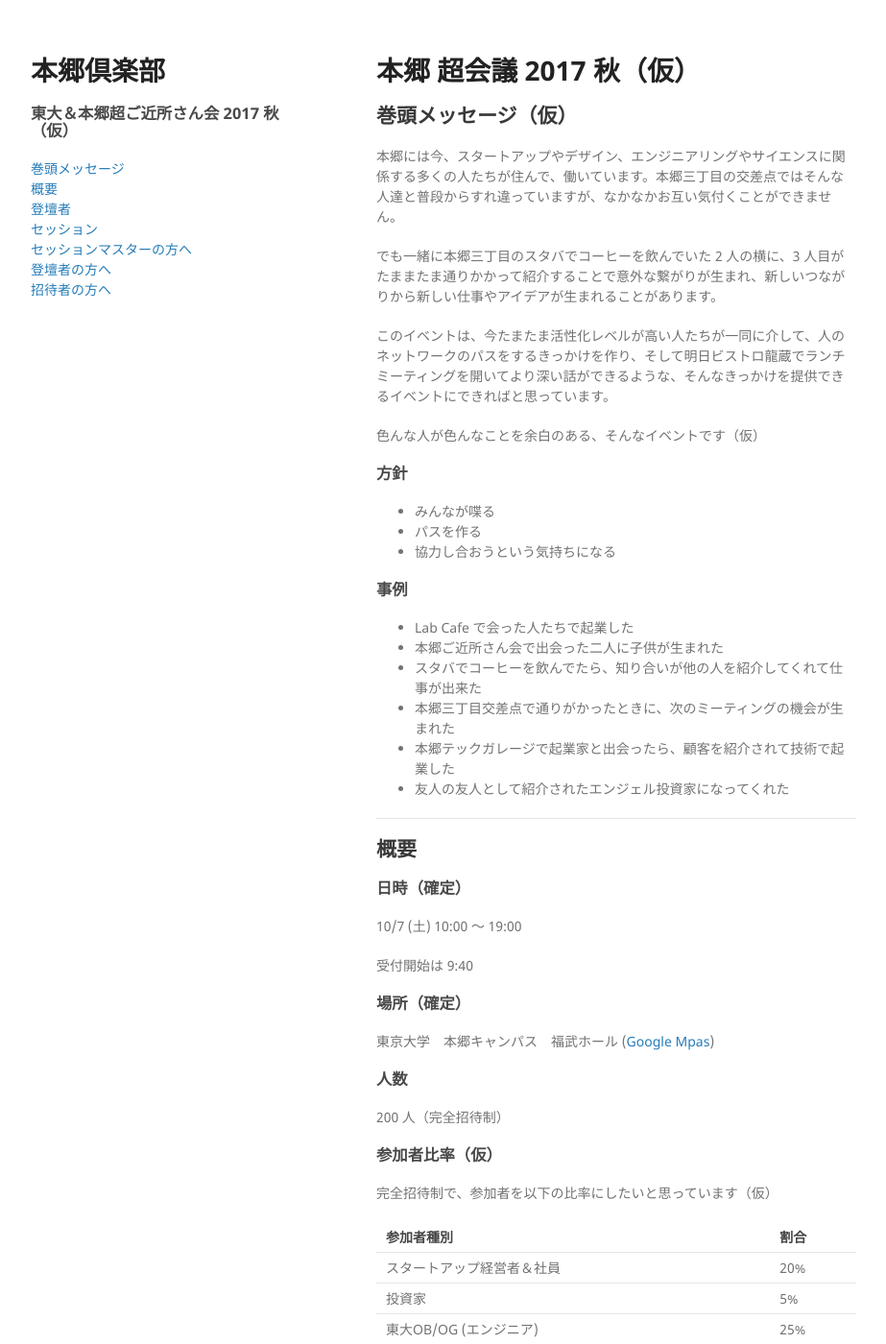
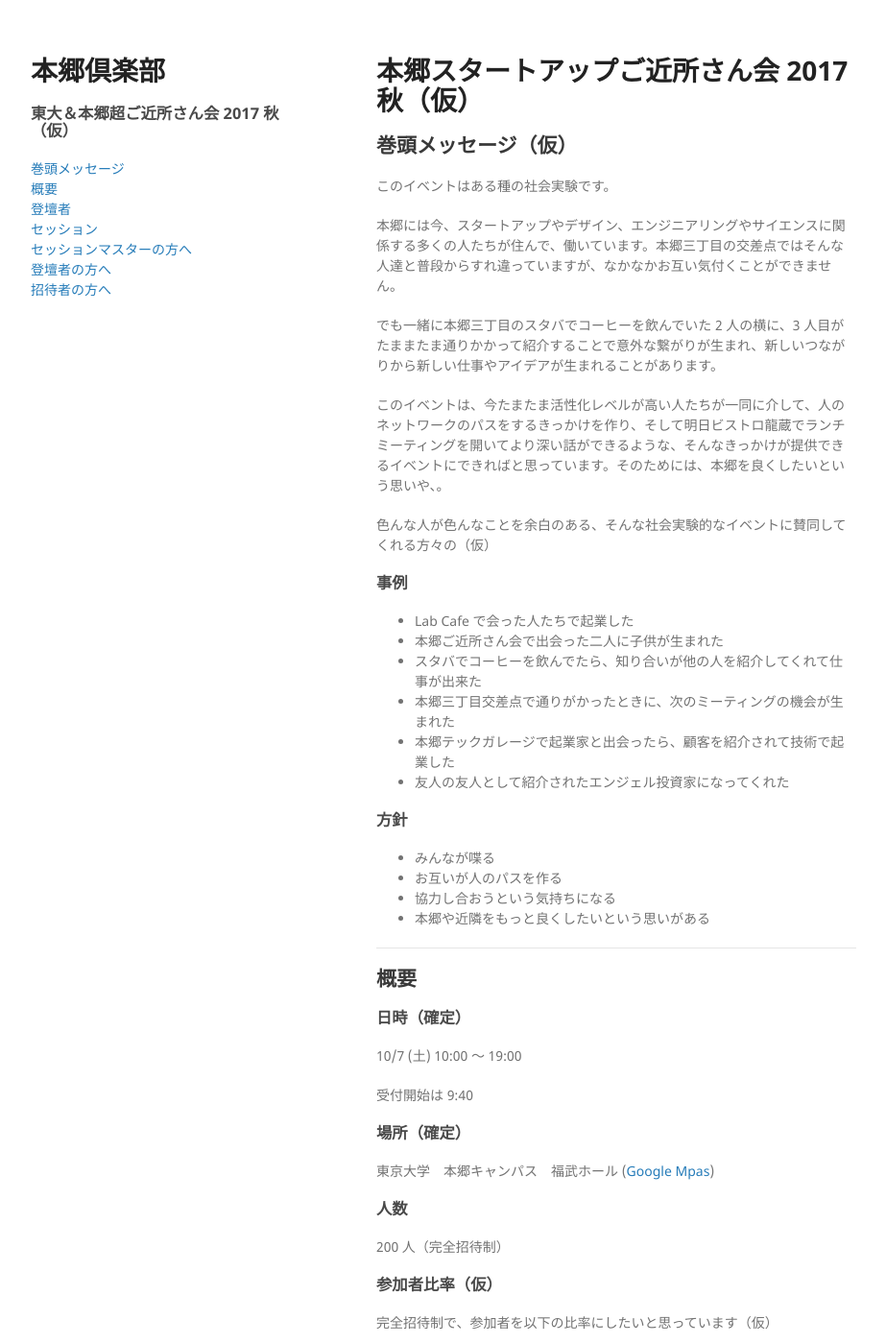
Before and after one commit to hongotechstartup/hongotechstartup.github.io, a Jekyll site: the page built from index.md, in a window 1280 px wide and 1400 px high. Shown: the whole window at 96% size, without its empty margins (178-1101 px from the left). Built offline with Jekyll 4.4.1, drawn with Linux system fonts in a browser that asks for light colours; our own code applies the rules of GitHub Pages for plain Markdown files; some of the changed text lies outside the part shown.

Commit message:
addressing

```diff
--- a/index.md
+++ b/index.md
@@ -1,20 +1,16 @@
-# 本郷 超会議 2017 秋（仮）
+# 本郷スタートアップご近所さん会 2017 秋（仮）
 
 ## 巻頭メッセージ（仮）
+
+このイベントはある種の社会実験です。
 
 本郷には今、スタートアップやデザイン、エンジニアリングやサイエンスに関係する多くの人たちが住んで、働いています。本郷三丁目の交差点ではそんな人達と普段からすれ違っていますが、なかなかお互い気付くことができません。
 
 でも一緒に本郷三丁目のスタバでコーヒーを飲んでいた 2 人の横に、3 人目がたままたま通りかかって紹介することで意外な繋がりが生まれ、新しいつながりから新しい仕事やアイデアが生まれることがあります。
 
-このイベントは、今たまたま活性化レベルが高い人たちが一同に介して、人のネットワークのパスをするきっかけを作り、そして明日ビストロ龍蔵でランチミーティングを開いてより深い話ができるような、そんなきっかけを提供できるイベントにできればと思っています。
+このイベントは、今たまたま活性化レベルが高い人たちが一同に介して、人のネットワークのパスをするきっかけを作り、そして明日ビストロ龍蔵でランチミーティングを開いてより深い話ができるような、そんなきっかけが提供できるイベントにできればと思っています。そのためには、本郷を良くしたいという思いや、。
 
-色んな人が色んなことを余白のある、そんなイベントです（仮）
-
-### 方針
-
-- みんなが喋る
-- パスを作る
-- 協力し合おうという気持ちになる
+色んな人が色んなことを余白のある、そんな社会実験的なイベントに賛同してくれる方々の（仮）
 
 ### 事例
 
@@ -24,6 +20,14 @@
 - 本郷三丁目交差点で通りがかったときに、次のミーティングの機会が生まれた
 - 本郷テックガレージで起業家と出会ったら、顧客を紹介されて技術で起業した
 - 友人の友人として紹介されたエンジェル投資家になってくれた
+
+
+### 方針
+
+- みんなが喋る
+- お互いが人のパスを作る
+- 協力し合おうという気持ちになる
+- 本郷や近隣をもっと良くしたいという思いがある
 
 ----
 
@@ -132,8 +136,8 @@
 ### セッションルール
 
 - 生々しいもの、現場感のあるもの、本郷のコミュニティを作れるもの
-- 意識低めの人でも興味を持ちそうな感じで
 - 他でもありそうなものは外したり、ここでしかないわ〜みたいなの
+- 武勇伝や自慢話ではなく、議論や次の繋がりを生みそうなもの
 - 2, 3 種類の人たちが興味を持ちそうなもの
 - 誰か一人のためのセッションにしてください（招待してください）
 - 本郷で次の日にアクションを起こせるような人を呼んで下さい（有名人過ぎて本郷に来ない人は呼ばないでください）
@@ -149,9 +153,21 @@
 
 ----
 
-## 招待者の方へ
+## 招待する人の基準
 
-- 必ず Peatix の QR コードをご持参ください。招待制のイベントのため、コードをお持ちで無い方は入場をお断りさせていただきます。
+すべて
+
+- 単に人脈が広い人ではなく、過去に良い紹介をしてもらったことがある人
+- つながりを持てば何か起こりそうな技術やスキルを持つ人
+- 明日本郷でアクションを起こせる人（つまり、今忙しすぎるタイミングな人や偉すぎて本郷に居ない人は対象外）
+
+たまたま今のタイミングが忙しいから
+
+---
+
+## 参加者の方へ
+
+セッションオーナー、登壇者、招待者など、参加者の皆様は全員必ず Peatix の QR コードをご持参ください。招待制のイベントのため、コードをお持ちで無い方は入場をお断りさせていただきます。
 
 ----
 
@@ -159,6 +175,4 @@
 
 主催：本郷ご近所さん会
 
-
-
 Theme by [orderedlist](https://github.com/orderedlist)
```
